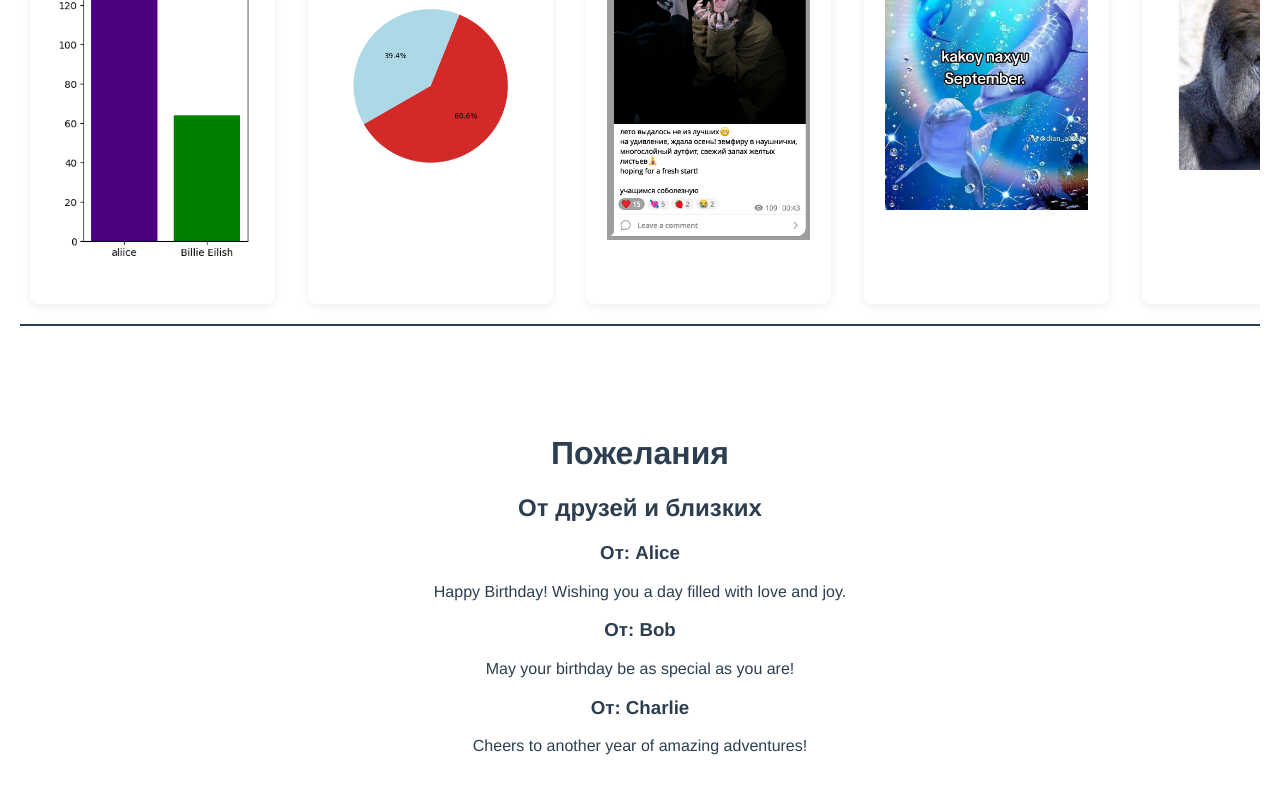
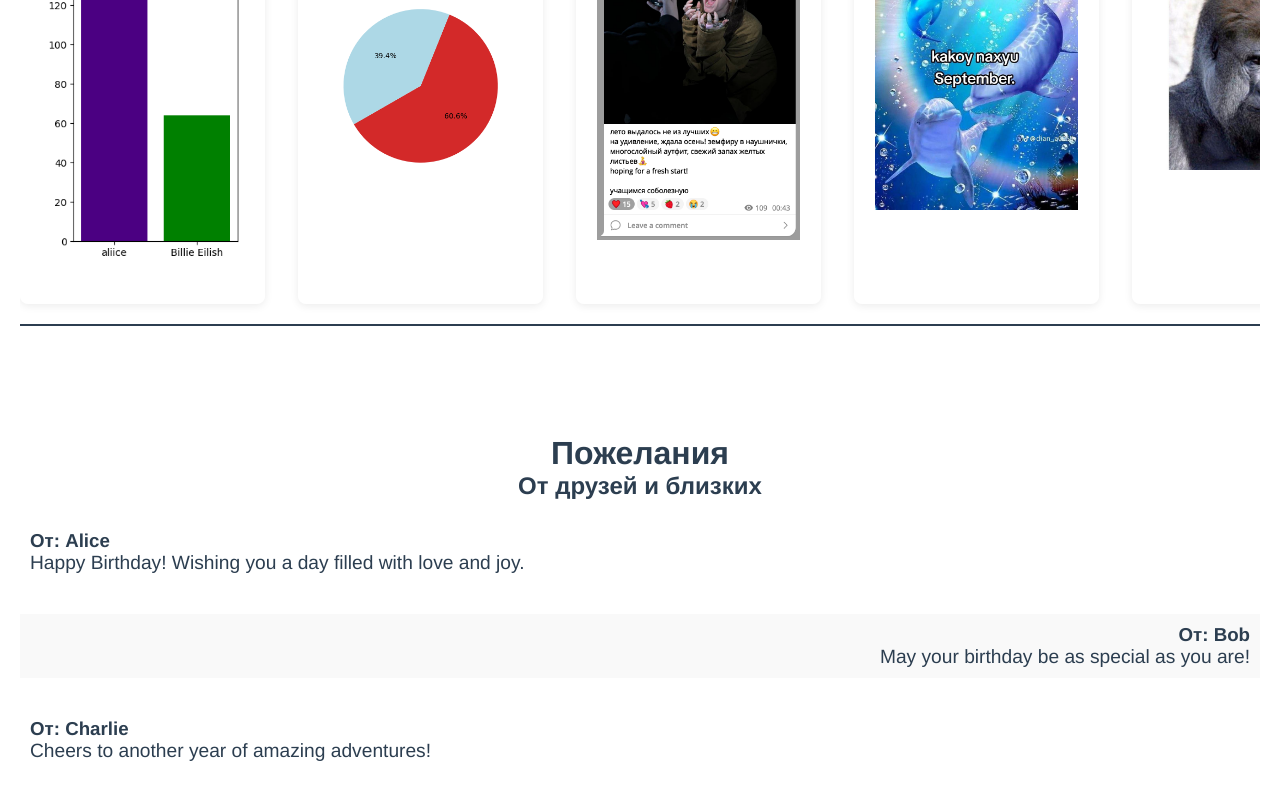
Before and after one commit to PythonScriptPlusPlus/bd-card, a Vue app: page /#/ in a window 1280 px wide. Shown: the part 1270-2070 px from the top of the page. Before the commit the page ends 2041 px from the top, so only its background shows below. Built offline with nearby package versions, Linux system fonts and the light colour scheme.

Commit message:
removed parallax from header + minor work on statistics component added minor css to wishes component

```diff
--- a/src/components/ParallaxHeader.vue
+++ b/src/components/ParallaxHeader.vue
@@ -3,7 +3,6 @@
     class="parallax"
     role="button"
     tabindex="0"
-    :style="{ '--parallax-bg-pos-y': `${150 - offset}px` }"
     @click="fireConfetti"
     @keydown.enter="fireConfetti"
     @keydown.space.prevent="fireConfetti"
--- a/src/components/StatisticsComponent.vue
+++ b/src/components/StatisticsComponent.vue
@@ -168,7 +168,7 @@ export default {
 .elements-list {
     display: flex;
     gap: 18px;
-    padding: 20px 10px;
+    padding: 20px 0;
     overflow-x: auto;
     -webkit-overflow-scrolling: touch; /* smooth touch scrolling on iOS */
     scroll-snap-type: x mandatory;
--- a/src/components/WishesComponent.vue
+++ b/src/components/WishesComponent.vue
@@ -1,7 +1,7 @@
 <template>
     <div>
-        <h1>Пожелания</h1>
-        <h2>От друзей и близких</h2>
+        <h1 class="wishes__title">Пожелания</h1>
+        <h2 class="wishes__subtitle">От друзей и близких</h2>
         <div class="wishes">
             <div v-for="wish in wishes" :key="wish.from" class="wishes__wrapper">
                 <h3 class="wishes__from">От: {{ wish.from }}</h3>
@@ -35,5 +35,37 @@ export default {
 </script>
 
 <style lang="scss" scoped>
+.wishes {
+  padding: 20px;
 
+  &__title {
+    font-size: 2rem;
+    margin-bottom: 0;
+  }
+
+  &__subtitle {
+    font-size: 1.5rem;
+    margin: 0;
+  }
+
+  &__wrapper {
+    text-align: left;
+    padding: 10px;
+    margin-bottom: 30px;
+
+    &:nth-of-type(even) {
+      text-align: right;
+      background-color: #f9f9f9;
+    }
+  }
+
+  &__from {
+    font-weight: bold;
+    margin: 0;
+  }
+  &__message {
+    font-size: 1.2rem;
+    margin: 0;
+  }
+}
 </style>
```
